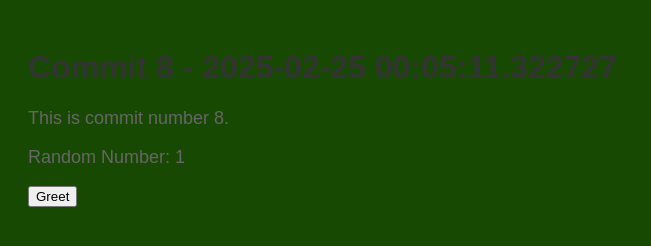
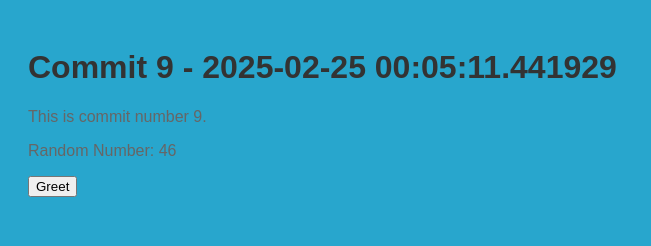
Before and after one commit to polishflits/autogen-repo-20250225000504, a plain HTML site: page index.html in a window 1280 px wide. Shown: the whole page, without its empty margins (0-651 px from the left). Drawn offline with Linux system fonts and the light colour scheme.

Commit message:
📝 Auto commit 9 with HTML, CSS, and JS

```diff
--- a/index.html
+++ b/index.html
@@ -2,13 +2,13 @@
     <!DOCTYPE html>
     <html>
     <head>
-        <title>Commit 8 - 2025-02-25 00:05:11.322727</title>
+        <title>Commit 9 - 2025-02-25 00:05:11.441929</title>
         <link rel="stylesheet" href="style.css">
     </head>
     <body>
-        <h1>Commit 8 - 2025-02-25 00:05:11.322727</h1>
-        <p>This is commit number 8.</p>
-        <p>Random Number: 1</p>
+        <h1>Commit 9 - 2025-02-25 00:05:11.441929</h1>
+        <p>This is commit number 9.</p>
+        <p>Random Number: 46</p>
         <button onclick="greet()">Greet</button>
         <script src="script.js"></script>
     </body>
--- a/script.js
+++ b/script.js
@@ -2,4 +2,4 @@
     function greet() {
         alert('Hello from commit ' + commitNumber + '!');
     }
-    var commitNumber = 8;
+    var commitNumber = 9;
--- a/style.css
+++ b/style.css
@@ -1,7 +1,7 @@
 
     body {
         font-family: Arial, sans-serif;
-        background-color: #184903;
+        background-color: #28a6cd;
         padding: 20px;
     }
     h1 {
@@ -9,5 +9,5 @@
     }
     p {
         color: #666;
-        font-size: 18px;
+        font-size: 16px;
     }
```
